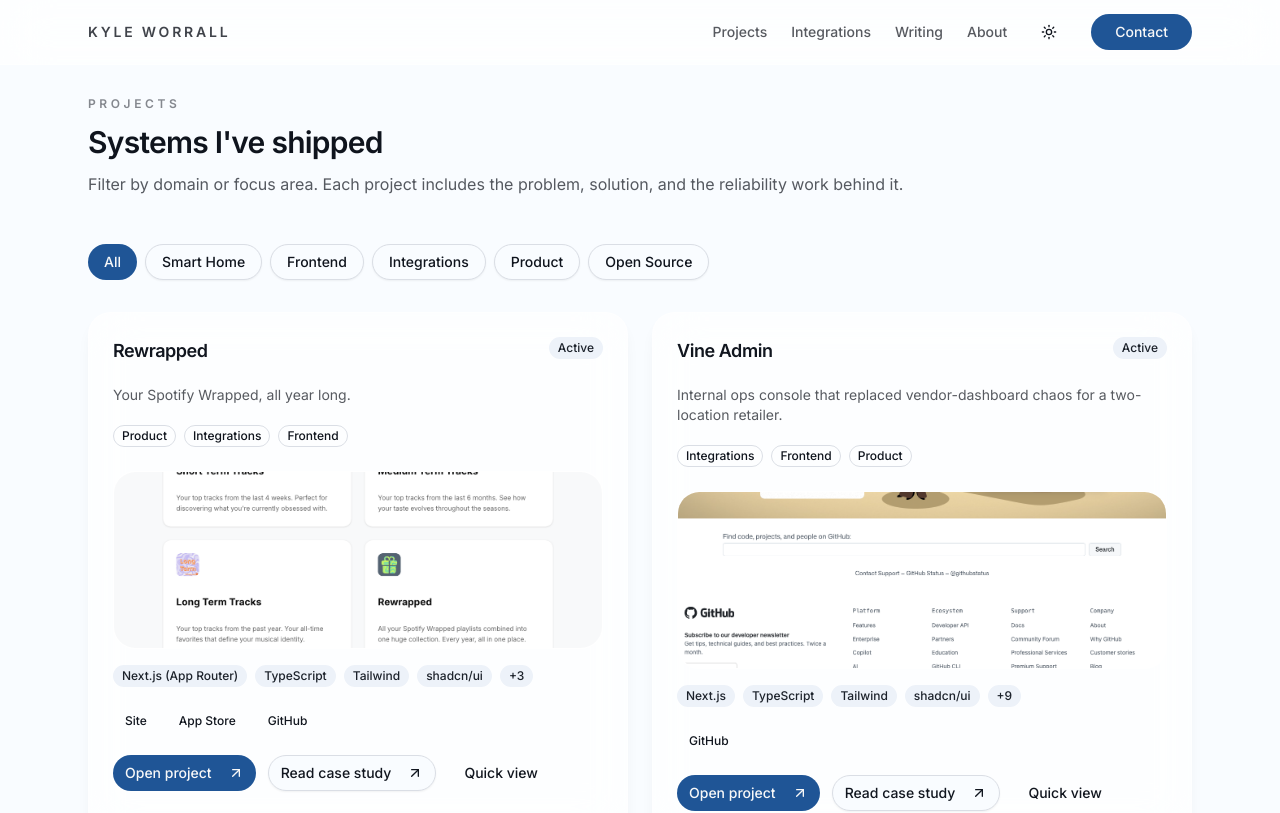
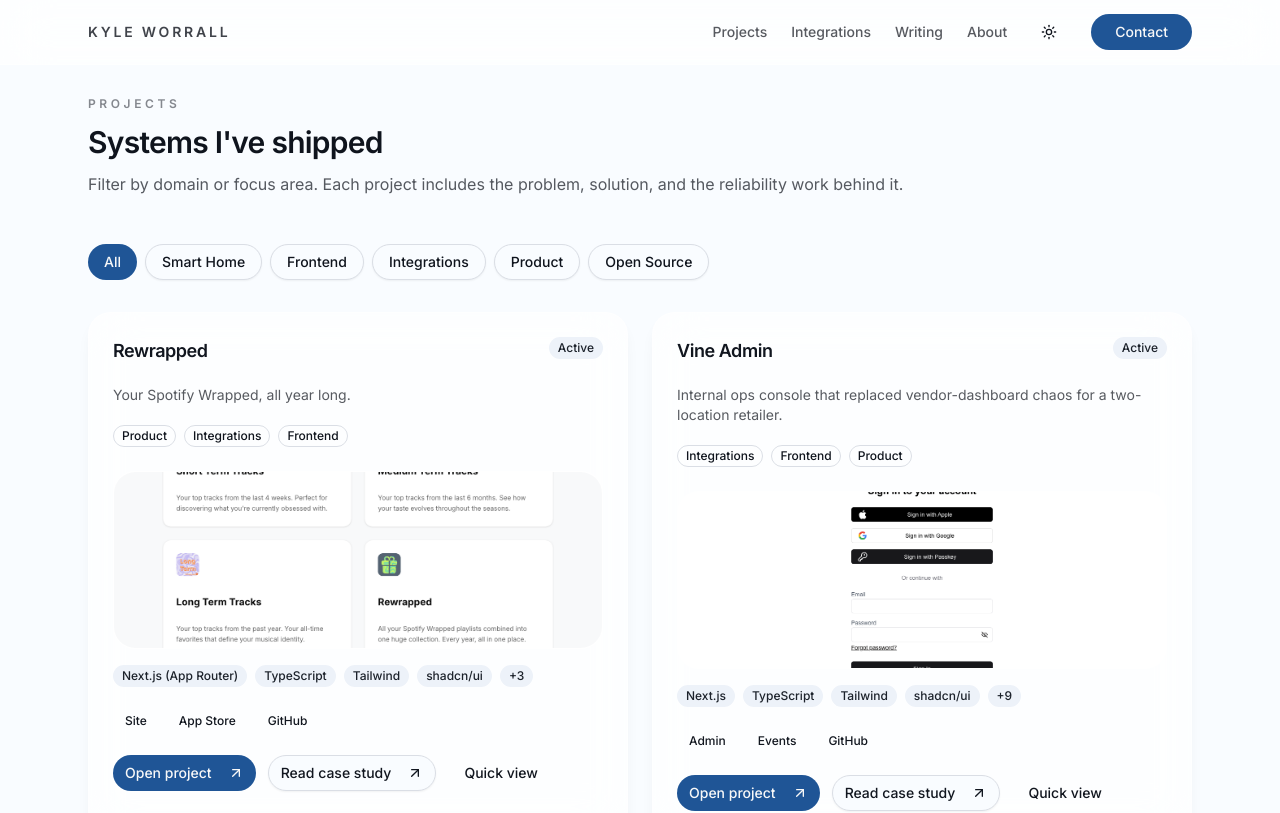
Before and after one commit to kylewhirl/portfolio, a Next.js app: page /projects in a window 1280 px wide. Shown: the top 813 px of the page. Built offline with nearby package versions, Linux system fonts and the light colour scheme.

Commit message:
Add Vine Admin links and previews

```diff
--- a/src/content/projects.ts
+++ b/src/content/projects.ts
@@ -84,6 +84,8 @@ export const projects: Project[] = [
       "Playwright",
     ],
     links: [
+      { label: "Admin", href: "https://admin.wvwine.co" },
+      { label: "Events", href: "https://cal.wvwine.co" },
       { label: "GitHub", href: "https://github.com/kylewhirl/vine-admin" },
     ],
     highlights: [
@@ -104,7 +106,11 @@ export const projects: Project[] = [
     screenshots: [
       {
         src: "/projects/vine-admin.png",
-        alt: "Vine Admin GitHub access screen",
+        alt: "Vine Admin sign-in screen",
+      },
+      {
+        src: "/projects/vine-events.png",
+        alt: "Whispering Vine events listing",
       },
     ],
   },
```
Also changed, not shown: public/projects/vine-admin.png, public/projects/vine-events.png (added).
